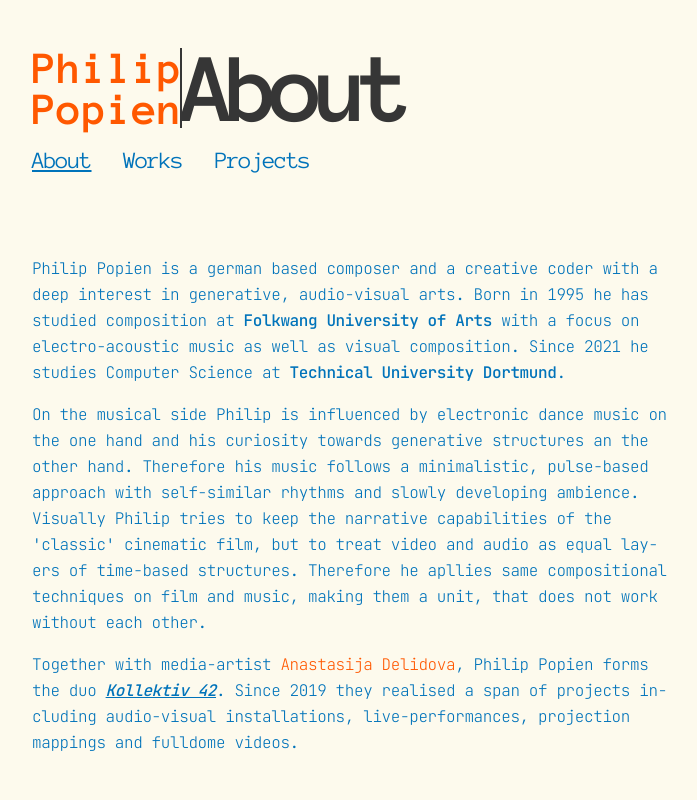
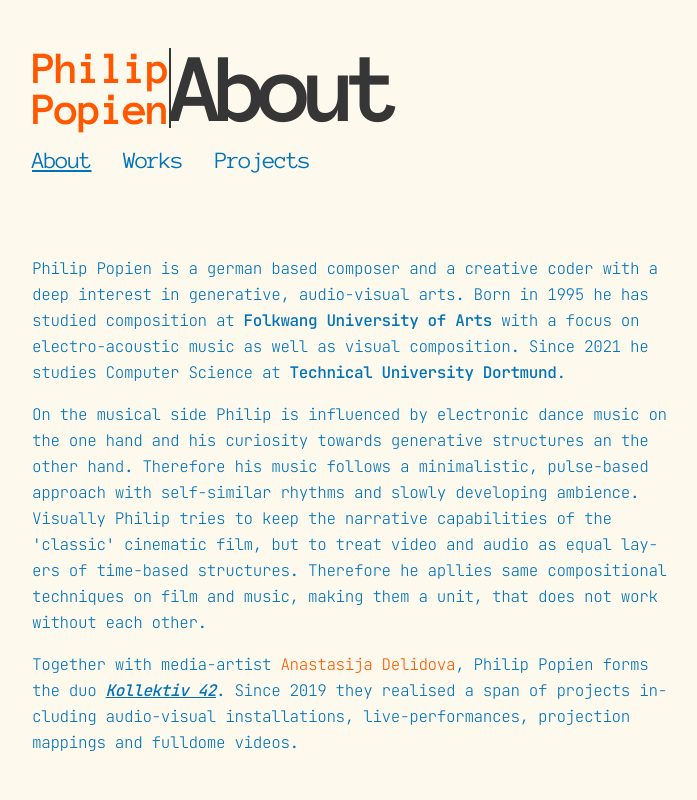
Before and after one commit to membralala/philip-website, a React (Create React App) app: page /about in a window 1280 px wide. Shown: the top 800 px of the page, without its empty margins (288-985 px from the left). Built offline with nearby package versions, Linux system fonts and the light colour scheme.

Commit message:
Tighten name

```diff
--- a/src/components/Title.jsx
+++ b/src/components/Title.jsx
@@ -3,7 +3,7 @@ import { Link } from "react-router-dom";
 export default function Title({title}) {
   return (
     <header className="relative flex w-full">
-      <div className="text-red font-anom font-bold text-[46px] leading-[0.9em] w-[150px] h-[80px] border-r-[2px] border-black">
+      <div className="text-red font-anom font-bold text-[46px] leading-[0.9em] tracking-tighter w-[150px] h-[80px] border-r-[2px] border-black">
         <Link to="/about">Philip Popien</Link>
       </div>
       <div className="relative -top-1  w-full overflow-hidden h-24">
```
